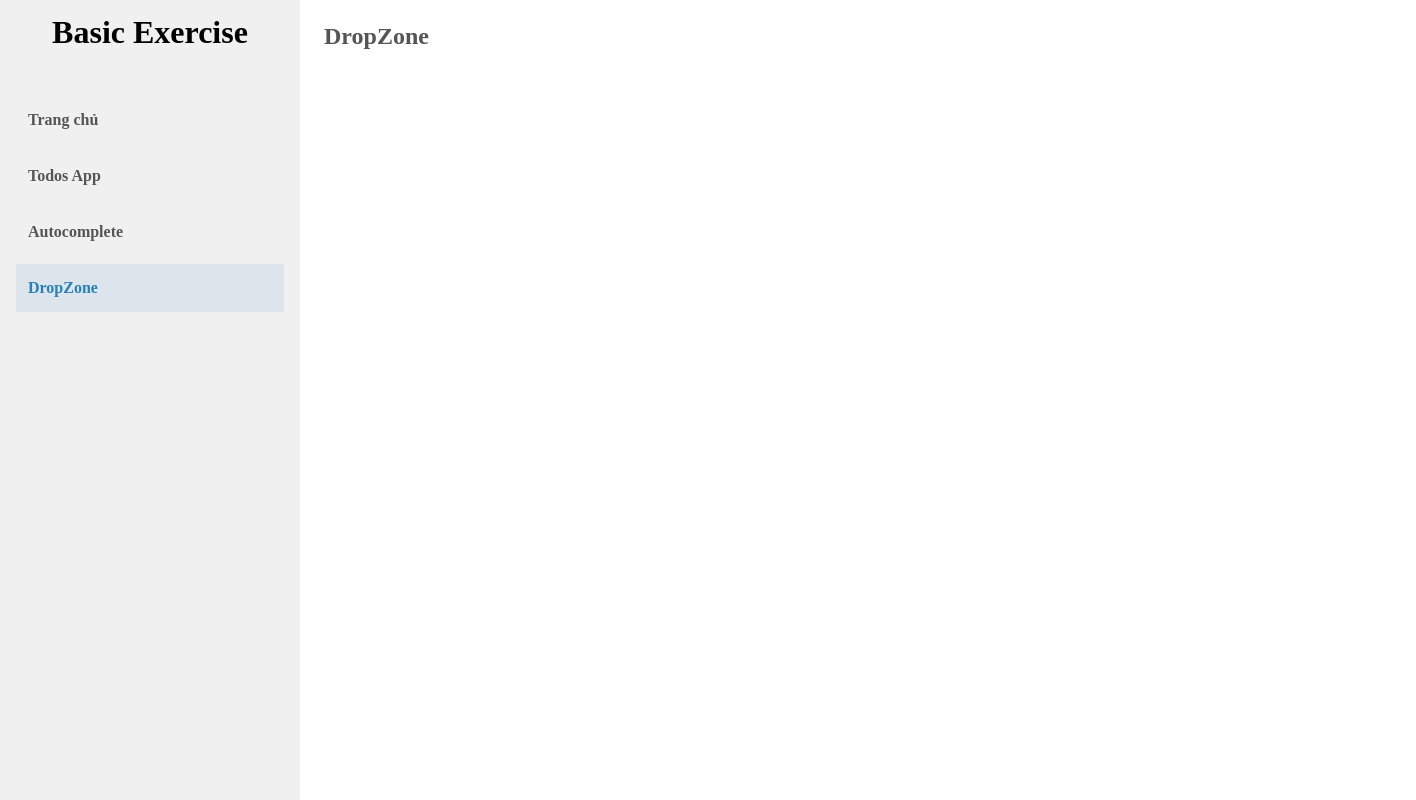
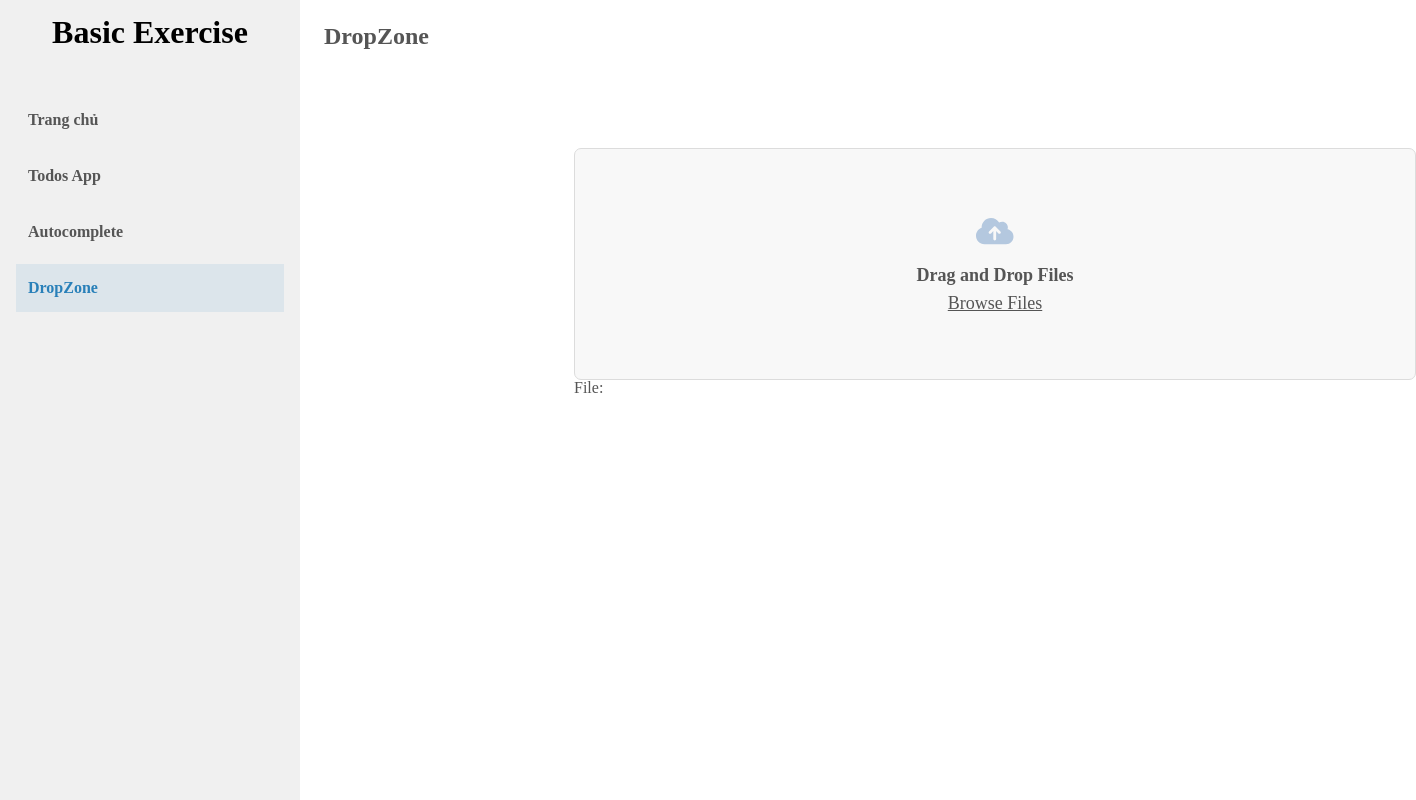
Before and after one commit to hieule1309/training-intern, a Vue app: page /dropzone in a window 1280 px wide. Shown: the whole page, 1416 px wide, since content can reach past the window. Built offline with nearby package versions, Linux system fonts and the light colour scheme.

Commit message:
commit nay

```diff
--- a/src/components/Autocomplete.vue
+++ b/src/components/Autocomplete.vue
@@ -5,23 +5,24 @@
         <button class="search-icon">
           <font-awesome-icon icon="search" />
         </button>
-        <span
-          v-for="(user, id) in usersSelected"
-          :key="id"
+        <p
+          v-for="(province, index) in proviSelected"
+          :key="index"
           class="selected-item"
-          @click="deleteItem(id)"
-          >{{ user.name }}<font-awesome-icon class="close" icon="close"
-        /></span>
+          @click="deleteItem(province, index)"
+        >
+          {{ province.name }}<font-awesome-icon class="close" icon="close" />
+        </p>
         <input type="text" v-model="searchQuery" placeholder="Typing" />
       </div>
       <div class="option">
         <ul>
           <li
-            @click="itemClicked(index, user)"
-            v-for="(user, index) in matches"
+            @click="itemClicked(province, index)"
+            v-for="(province, index) in matches"
             :key="index"
           >
-            {{ user.name }}
+            {{ province.name }}
           </li>
         </ul>
       </div>
@@ -31,41 +32,43 @@
 
 <script>
 import axios from "axios";
-import { v4 as idv4 } from "uuid";
+// import { v4 as idv4 } from "uuid";
 
 export default {
   data() {
     return {
       searchQuery: "",
 
-      users: [],
+      provinces: [],
       selectedItem: null,
       selected: 0,
-      usersSelected: [],
+      proviSelected: [],
     };
   },
   async mounted() {
     try {
       const response = await axios.get("https://provinces.open-api.vn/api/p/");
-      this.users = response.data;
-      console.log(response.data);
+      this.provinces = response.data;
     } catch {
       console.log("error");
     }
   },
   methods: {
-    itemClicked(index, user) {
+    itemClicked(province, index) {
       this.selected = index;
-      this.selectItem(user);
+      this.selectItem(province);
     },
-    selectItem(user) {
-      this.selectedItem = user;
-      this.usersSelected.push({ name: this.selectedItem.name, id: idv4() });
+    selectItem(province) {
+      this.selectedItem = province;
+
+      this.proviSelected.push(province);
+      const idx = this.provinces.findIndex((p) => p.name == province.name);
+      this.provinces.splice(idx, 1);
       this.searchQuery = "";
     },
-    deleteItem(id) {
-      const idx = this.usersSelected.findIndex((c) => c.id == id);
-      return this.usersSelected.splice(idx, 1);
+    deleteItem(province, index) {
+      this.proviSelected.splice(index, 1);
+      this.provinces.push(province);
     },
   },
   computed: {
@@ -74,8 +77,8 @@ export default {
       if (this.searchQuery === "") {
         return [];
       }
-      return this.users.filter((user) => {
-        return Object.values(user).some((word) =>
+      return this.provinces.filter((province) => {
+        return Object.values(province).some((word) =>
           String(word).toLowerCase().includes(query)
         );
       });
@@ -97,20 +100,20 @@ export default {
 }
 .search-bar {
   display: flex;
-  width: 100%;
-  display: flex;
   flex-direction: row;
   align-items: center;
   padding: 8px 10px;
   gap: 4px;
 
-  height: 48px;
+  width: 100%;
+  /* height: 48px; */
 
   background: rgba(230, 249, 255, 0.2);
   /* Black / 04 */
 
   border: 1px solid #dbdbdb;
   border-radius: 4px;
+  flex-wrap: wrap;
 }
 .search-bar:focus-within {
   border: 1px solid #1991d2;
@@ -118,6 +121,7 @@ export default {
 .close {
   font-size: 14px;
   cursor: pointer;
+  margin-left: 8px;
 }
 
 .search-icon {
@@ -135,8 +139,7 @@ export default {
   align-items: center;
   padding: 4px 8px;
   justify-content: space-between;
-
-  min-width: 150px;
+  /* min-width: 150px; */
   height: 32px;
 
   background: #f0f4f8;
@@ -155,16 +158,15 @@ export default {
   text-align: center;
 }
 .popover input {
-  width: 100%;
-  height: 40px;
   font-size: 16px;
   border: none;
-  padding-left: 8px;
+  padding: 8px;
 }
 .option {
   max-height: 150px;
   overflow-y: scroll;
   margin-top: 5px;
+  background-color: #f1f5f8;
   filter: drop-shadow(0px 1px 8px rgba(102, 102, 102, 0.25));
   border-radius: 4px;
 }
@@ -174,7 +176,6 @@ ul {
   padding-left: 0;
 }
 li {
-  border-bottom: 1px solid lightgray;
   padding: 10px;
   background-color: #f1f1f1;
   cursor: pointer;
--- a/src/components/DropZone.vue
+++ b/src/components/DropZone.vue
@@ -1,11 +1,82 @@
 <template>
   <div>
     <h2>DropZone</h2>
+    <div class="container">
+      <div
+        @dragenter.prevent="toggleActive"
+        @dragleave.prevent="toggleActive"
+        @dragover.prevent
+        @drop.prevent="toggleActive"
+        :class="{ 'active-drop': active }"
+        class="drop-zone"
+      >
+        <font-awesome-icon icon="cloud-arrow-up" class="icon" />
+        <p class="text">Drag and Drop Files</p>
+        <label for="dropzoneFile" class="text-link">Browse Files</label>
+      </div>
+      <input class="dropzone-file" type="file" id="dropzoneFile" />
+      <div>File:{{ dropzoneFile.name }}</div>
+    </div>
   </div>
 </template>
 
 <script>
-export default {};
+export default {
+  data() {
+    return {
+      dropzoneFile: "",
+      active: false,
+    };
+  },
+  methods: {
+    toggleActive(e) {
+      this.active = !this.active;
+      console.log(e);
+    },
+  },
+};
 </script>
 
-<style scoped></style>
+<style scoped lang="scss">
+.container {
+  margin-top: 100px;
+  margin-left: 250px;
+}
+.drop-zone {
+  background: #f8f8f8;
+  border: 1px solid #dcdcdc;
+  border-radius: 7px;
+  width: 842px;
+  height: 232px;
+  display: flex;
+  flex-direction: column;
+  align-items: center;
+  justify-content: center;
+}
+.text {
+  margin-top: 20px;
+  font-size: 18px;
+  font-weight: bold;
+}
+.text-link {
+  margin-top: 10px;
+  font-size: 18px;
+  text-decoration: underline;
+  cursor: pointer;
+}
+.icon {
+  font-size: 30px;
+  color: #b4c8df;
+}
+.dropzone-file {
+  display: none;
+}
+.active-drop {
+  color: #fff;
+  border-color: rgb(104, 240, 240);
+  background-color: rgb(187, 250, 185);
+  label {
+    color: #fff;
+  }
+}
+</style>
--- a/src/main.js
+++ b/src/main.js
@@ -6,9 +6,13 @@ import store from "./store";
 import "./assets/reset.css";
 import { library } from "@fortawesome/fontawesome-svg-core";
 import { FontAwesomeIcon } from "@fortawesome/vue-fontawesome";
-import { faMagnifyingGlass, faXmark } from "@fortawesome/free-solid-svg-icons";
+import {
+  faMagnifyingGlass,
+  faXmark,
+  faCloudArrowUp,
+} from "@fortawesome/free-solid-svg-icons";
 
-library.add(faMagnifyingGlass, faXmark);
+library.add(faMagnifyingGlass, faXmark, faCloudArrowUp);
 
 Vue.component("font-awesome-icon", FontAwesomeIcon);
 
```
